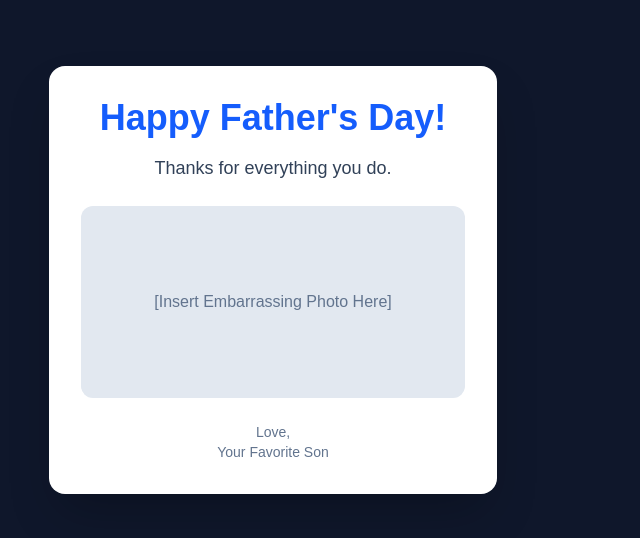
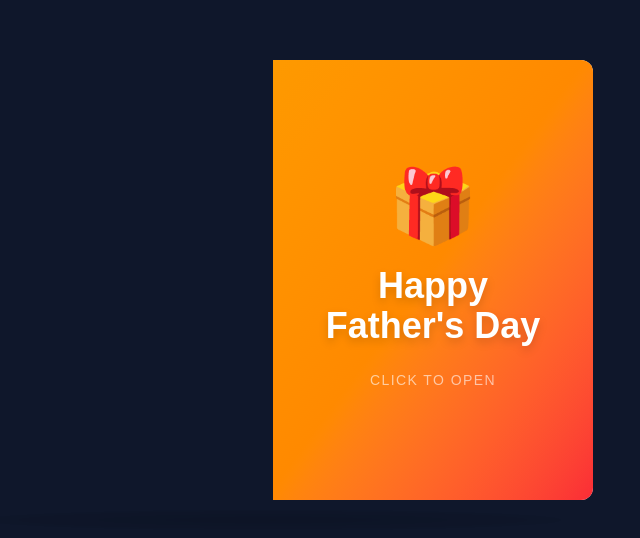
Before and after one commit to erickherrera/fathers-day-card, a Next.js app: page / in a window 1280 px wide. Shown: the part 120-658 px from the top of the page, without its empty margins (367-1007 px from the left). Built offline with nearby package versions, Linux system fonts and the light colour scheme.

Commit message:
new file:   app/components/Card3D.module.css 	new file:   app/components/Card3D.tsx 	modified:   app/page.tsx 	modified:   package.json

```diff
--- /dev/null
+++ b/app/components/Card3D.module.css
@@ -0,0 +1,93 @@
+.scene {
+  perspective: 1600px;
+  width: 640px;
+  height: 440px;
+}
+
+.card {
+  width: 100%;
+  height: 100%;
+  position: relative;
+  cursor: pointer;
+  transform-style: preserve-3d;
+}
+
+/* Right inside panel — revealed when cover opens */
+.insideRight {
+  position: absolute;
+  top: 0;
+  left: 50%;
+  width: 50%;
+  height: 100%;
+  z-index: 1;
+  overflow: hidden;
+  border-left: 1px solid rgba(0, 0, 0, 0.06);
+  border-radius: 0 12px 12px 0;
+}
+
+/* The cover — right half, swings left around center fold */
+.cover {
+  position: absolute;
+  top: 0;
+  left: 50%;
+  width: 50%;
+  height: 100%;
+  transform-origin: left center;
+  transform-style: preserve-3d;
+  transition: transform 1s cubic-bezier(0.4, 0.0, 0.2, 1);
+  z-index: 10;
+}
+
+.coverOpen {
+  transform: rotateY(-180deg);
+}
+
+/* Front of cover — the exterior */
+.coverFront {
+  position: absolute;
+  inset: 0;
+  backface-visibility: hidden;
+  -webkit-backface-visibility: hidden;
+  border-radius: 0 12px 12px 0;
+  overflow: hidden;
+}
+
+/* Back of cover — becomes the left inside panel */
+.coverBack {
+  position: absolute;
+  inset: 0;
+  backface-visibility: hidden;
+  -webkit-backface-visibility: hidden;
+  transform: rotateY(180deg);
+  overflow: hidden;
+  border-radius: 12px 0 0 12px;
+}
+
+/* Subtle fold line down the center */
+.crease {
+  position: absolute;
+  top: 0;
+  left: 50%;
+  width: 1px;
+  height: 100%;
+  background: linear-gradient(
+    to bottom,
+    rgba(0, 0, 0, 0.08),
+    rgba(0, 0, 0, 0.03),
+    rgba(0, 0, 0, 0.08)
+  );
+  z-index: 20;
+  pointer-events: none;
+  transform: translateX(-0.5px);
+}
+
+.shadow {
+  position: absolute;
+  bottom: -30px;
+  left: 5%;
+  width: 90%;
+  height: 20px;
+  border-radius: 50%;
+  transition: opacity 0.5s ease;
+  pointer-events: none;
+}
--- /dev/null
+++ b/app/components/Card3D.tsx
@@ -0,0 +1,65 @@
+'use client'
+
+import { useState } from 'react'
+import styles from './Card3D.module.css'
+
+export default function Card3D() {
+  const [open, setOpen] = useState(false)
+
+  const handleToggle = () => setOpen((prev) => !prev)
+
+  const coverClass = `${styles.cover} ${open ? styles.coverOpen : ''}`
+
+  return (
+    <div className={styles.scene}>
+      <div className={styles.card} onClick={handleToggle}>
+        <div className={styles.insideRight}>
+          <div className="flex h-full flex-col items-center justify-center bg-gradient-to-br from-red-50 to-pink-100 p-8">
+            <p className="text-2xl text-red-800 text-center font-bold mb-3">
+              Love you, Dad!
+            </p>
+            <p className="text-lg text-red-700 text-center">
+              From your favorite child
+            </p>
+          </div>
+        </div>
+
+        <div className={coverClass}>
+          <div className={styles.coverFront}>
+            <div className="flex h-full w-full items-center justify-center bg-gradient-to-br from-amber-500 via-orange-400 to-red-500 p-8">
+              <div className="text-center">
+                <div className="text-7xl mb-6">🎁</div>
+                <h2 className="text-4xl font-extrabold text-white drop-shadow-lg">
+                  Happy Father&apos;s Day
+                </h2>
+                <p className="text-sm text-white/60 mt-6 tracking-widest uppercase">
+                  Click to open
+                </p>
+              </div>
+            </div>
+          </div>
+          <div className={styles.coverBack}>
+            <div className="flex h-full w-full flex-col items-center justify-center bg-gradient-to-br from-red-50 to-pink-100 p-8">
+              <div className="text-5xl mb-4">❤️</div>
+              <p className="text-lg text-red-800 text-center font-medium leading-relaxed">
+                Thanks for always being there, Dad
+              </p>
+            </div>
+          </div>
+        </div>
+
+        {open && <div className={styles.crease} />}
+      </div>
+
+      <div
+        className={styles.shadow}
+        style={{
+          opacity: open ? 0.15 : 0.3,
+          background: open
+            ? 'radial-gradient(ellipse, rgba(0,0,0,0.3), transparent)'
+            : 'radial-gradient(ellipse, rgba(0,0,0,0.4), transparent)',
+        }}
+      />
+    </div>
+  )
+}
--- a/app/page.tsx
+++ b/app/page.tsx
@@ -1,24 +1,9 @@
+import Card3D from './components/Card3D'
+
 export default function FathersDayCard() {
   return (
     <main className="flex min-h-screen items-center justify-center bg-slate-900 p-4">
-      <div className="w-full max-w-md rounded-2xl bg-white p-8 text-center shadow-2xl transition-transform hover:scale-105">
-        <h1 className="mb-4 text-4xl font-extrabold text-blue-600">
-          Happy Father's Day!
-        </h1>
-        <p className="mb-6 text-lg text-slate-700">
-          Thanks for everything you do.
-        </p>
-
-        {/* You can add a personal photo or custom illustration here */}
-        <div className="mx-auto mb-6 h-48 w-full rounded-xl bg-slate-200 flex items-center justify-center">
-          <span className="text-slate-500">[Insert Embarrassing Photo Here]</span>
-        </div>
-
-        <p className="text-sm font-medium text-slate-500">
-          Love, <br />
-          Your Favorite Son
-        </p>
-      </div>
+      <Card3D />
     </main>
-  );
+  )
 }
```
Also changed, not shown: package.json (+4 -3 lines).
